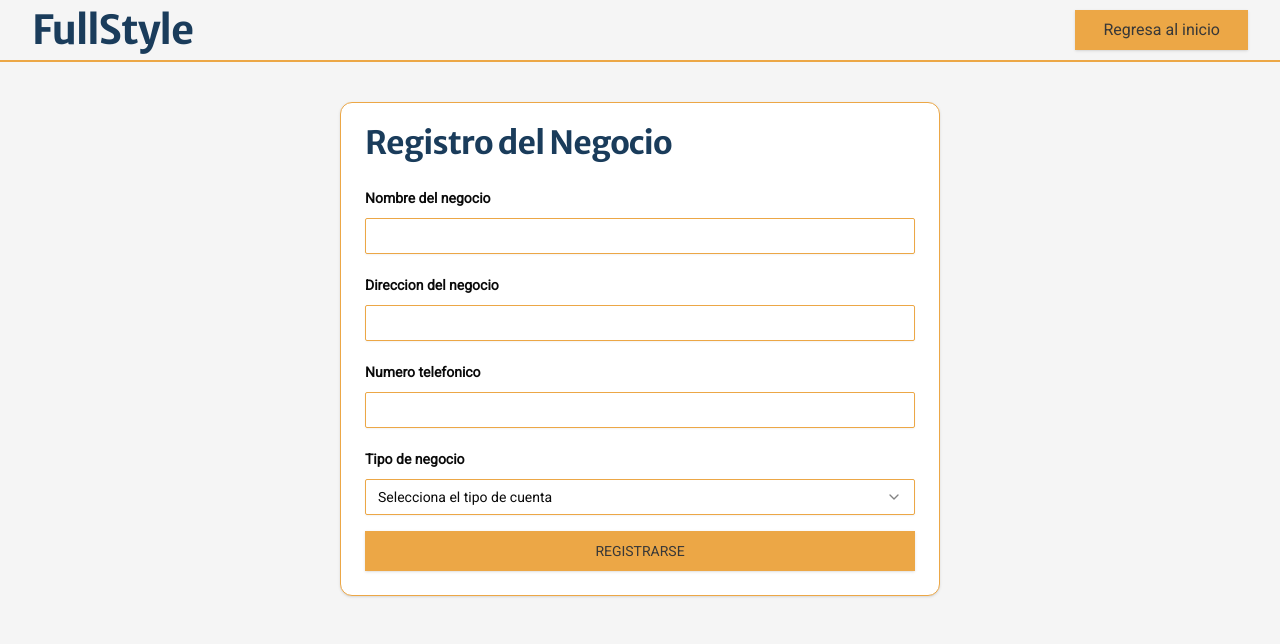
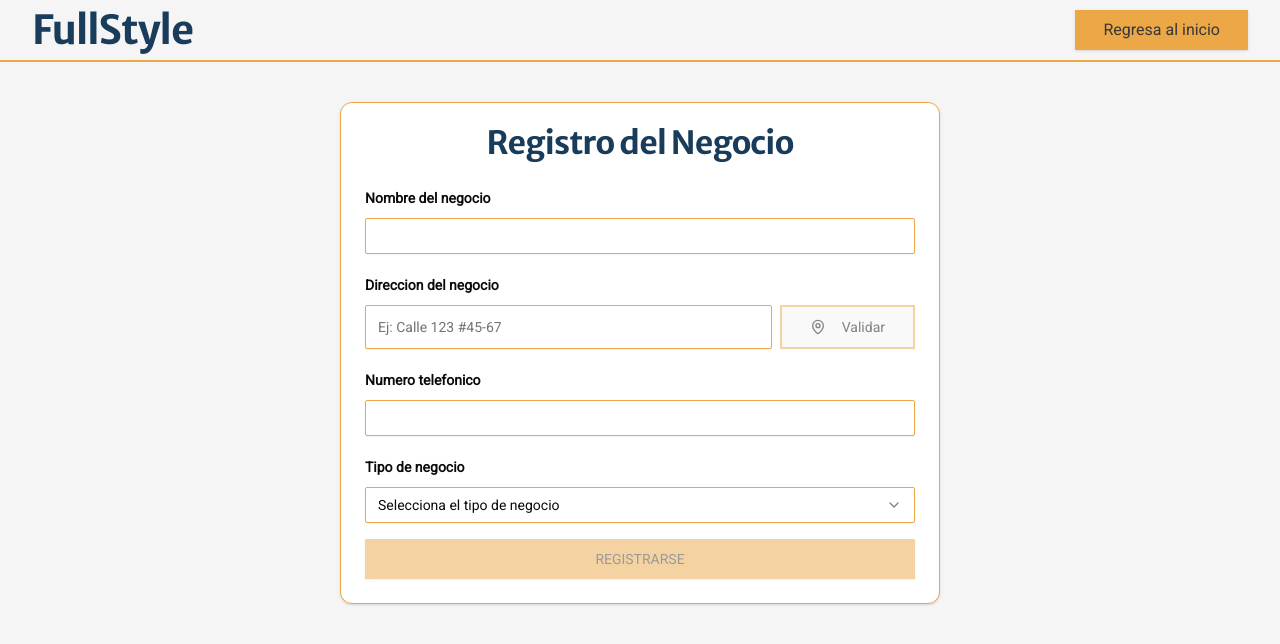
Before and after one commit to dieramirezma/FullStyle-Frontend, a Next.js app: page /register/business in a window 1280 px wide. Shown: the top 644 px of the page. Built offline with nearby package versions, Linux system fonts and the light colour scheme.

Commit message:
feat: implement address validation and integrate Google Maps in business registration form

```diff
--- /dev/null
+++ b/src/app/api/geocode/route.ts
@@ -0,0 +1,34 @@
+import { NextResponse } from 'next/server'
+
+const API_KEY = process.env.NEXT_PUBLIC_GOOGLE_MAPS_API_KEY // Usa una variable de entorno
+
+export async function GET (req: Request) {
+  const { searchParams } = new URL(req.url)
+  const address = searchParams.get('address')
+
+  if (!address) {
+    return NextResponse.json({ error: 'Falta la dirección' }, { status: 400 })
+  }
+
+  const url = `https://maps.googleapis.com/maps/api/geocode/json?address=${encodeURIComponent(address)}&key=${API_KEY}`
+
+  try {
+    const res = await fetch(url)
+    const data = await res.json()
+
+    if (data.status !== 'OK') {
+      return NextResponse.json({ error: 'No se encontró la dirección indicada' }, { status: 404 })
+    }
+
+    if (data.results[0].types[0] !== 'street_address' && data.results[0].types[0] !== 'premise') {
+      return NextResponse.json({ error: 'Dirección no válida' }, { status: 400 })
+    }
+
+    // sent geometry location and formatted address
+    const formattedAddress = data.results[0].formatted_address.split(',')[0]
+
+    return NextResponse.json({ location: data.results[0].geometry.location, formatted_address: formattedAddress })
+  } catch (error) {
+    return NextResponse.json({ error: 'Error en el servidor' }, { status: 500 })
+  }
+}
--- a/src/components/register-business-form.tsx
+++ b/src/components/register-business-form.tsx
@@ -2,34 +2,51 @@
 
 import { useState } from 'react'
 import { useForm } from 'react-hook-form'
-import { Card, CardContent, CardHeader, CardTitle } from './ui/card'
-import { Form, FormControl, FormField, FormItem, FormLabel, FormMessage } from './ui/form'
+import { Card, CardContent, CardHeader, CardTitle } from '@/components/ui/card'
+import { Form, FormControl, FormField, FormItem, FormLabel, FormMessage } from '@/components/ui/form'
 import { zodResolver } from '@hookform/resolvers/zod'
 import { z } from 'zod'
-import { Input } from './ui/input'
-import { Button } from './ui/button'
+import { Input } from '@/components/ui/input'
+import { Button } from '@/components/ui/button'
 import { Select, SelectContent, SelectItem, SelectTrigger, SelectValue } from '@/components/ui/select'
 import { useRouter } from 'next/navigation'
 import axios from 'axios'
+import { MapPin, Loader2 } from 'lucide-react'
+import GoogleMapComponent from '@/components/map'
 
 const businessTypes = ['Barberia', 'Peluqueria', 'Salon de estetica']
 
+interface ResponseGeo {
+  location: {
+    lat: number
+    lng: number
+  }
+  formatted_address: string
+}
+
 const userSchema = z.object({
-  name: z.string({
+  name: z
+    .string({
       required_error: 'El nombre es obligatorio'
-  }).min(1, {
+    })
+    .min(1, {
       message: 'El nombre es obligatorio'
     }),
-  address: z.string({
+  address: z
+    .string({
       required_error: 'La direccion es obligatoria'
-  }).min(1, {
-    message: 'El nombre es obligatorio'
+    })
+    .min(1, {
+      message: 'La direccion es obligatoria'
     }),
-  phone: z.string({
+  phone: z
+    .string({
       required_error: 'El numero telefonico es obligatorio'
-  }).min(1, {
-    message: 'El nombre es obligatorio'
-  }).regex(/^[0-9]+$/, {
+    })
+    .min(1, {
+      message: 'El numero telefonico es obligatorio'
+    })
+    .regex(/^[0-9]+$/, {
       message: 'El numero telefonico solo puede contener numeros'
     }),
   businessType: z.enum(['Barberia', 'Peluqueria', 'Salon de estetica'], {
@@ -49,9 +66,43 @@ export default function RegisterBusinessForm () {
 
   const [error, setError] = useState('')
   const [loading, setLoading] = useState(false)
+  const [addressLoading, setAddressLoading] = useState(false)
+  const [coords, setCoords] = useState<{ lat: number, lng: number } | null>(null)
+  const [showMap, setShowMap] = useState(false)
   const router = useRouter()
 
+  async function validateAddress (address: string) {
+    setAddressLoading(true)
+    setError('')
+    setCoords(null)
+
+    try {
+      // Append Bogota to the address if not already included
+      const fullAddress = address.toLowerCase().includes('bogota') ? address : `${address}, Bogota`
+
+      const res = await fetch(`/api/geocode?address=${encodeURIComponent(fullAddress)}`)
+      const data: ResponseGeo = await res.json()
+
+      if (res.ok) {
+        setCoords(data.location)
+        setShowMap(true)
+        form.setValue('address', data.formatted_address)
+      } else {
+        setError('No se pudo encontrar la dirección. Por favor, verifique e intente nuevamente.')
+      }
+    } catch (err) {
+      setError('Error al validar la dirección')
+    } finally {
+      setAddressLoading(false)
+    }
+  }
+
   async function onSubmit (values: z.infer<typeof userSchema>) {
+    if (!coords) {
+      setError('Por favor valide la dirección en el mapa antes de continuar')
+      return
+    }
+
     setError('')
     setLoading(true)
     const id = localStorage.getItem('userId')
@@ -67,7 +118,7 @@ export default function RegisterBusinessForm () {
       localStorage.setItem('siteId', String(response.data.id))
       router.push('/register/categories')
     } catch (error: any) {
-      if (error.response.data.message !== undefined) {
+      if (error.response?.data?.message) {
         setError(String(error.response.data.message))
       } else {
         setError('Ocurrió un error inesperado. Inténtalo de nuevo más tarde.')
@@ -77,24 +128,20 @@ export default function RegisterBusinessForm () {
     }
   }
 
-  console.log(form.formState.errors)
-
   return (
-    <Card className='w-full md:w-1/2'>
+    <Card className="w-full md:w-1/2">
       <CardHeader>
-        <CardTitle className="subtitle">
-          Registro del Negocio
-        </CardTitle>
+        <CardTitle className="subtitle text-center">Registro del Negocio</CardTitle>
       </CardHeader>
       <CardContent>
         <Form {...form}>
-          <form className='flex flex-col gap-y-4' onSubmit={form.handleSubmit(onSubmit)}>
+          <form className="flex flex-col gap-y-4" onSubmit={form.handleSubmit(onSubmit)}>
             <FormField
               name="name"
               control={form.control}
               render={({ field }) => (
                 <FormItem>
-                  <FormLabel className='font-black'>Nombre del negocio</FormLabel>
+                  <FormLabel className="font-black">Nombre del negocio</FormLabel>
                   <FormControl>
                     <Input {...field} />
                   </FormControl>
@@ -102,12 +149,44 @@ export default function RegisterBusinessForm () {
                 </FormItem>
               )}
             />
+
             <FormField
               name="address"
               control={form.control}
               render={({ field }) => (
                 <FormItem>
-                  <FormLabel className='font-black'>Direccion del negocio</FormLabel>
+                  <FormLabel className="font-black">Direccion del negocio</FormLabel>
+                  <div className="flex gap-2">
+                    <FormControl>
+                      <Input className='h-auto' {...field} placeholder="Ej: Calle 123 #45-67" />
+                    </FormControl>
+                    <Button
+                      type="button"
+                      variant="outline"
+                      onClick={async () => { await validateAddress(field.value) }}
+                      disabled={!field.value || addressLoading}
+                    >
+                      {addressLoading ? <Loader2 className="h-4 w-4 animate-spin" /> : <MapPin className="h-4 w-4" />}
+                      <span className="ml-2">Validar</span>
+                    </Button>
+                  </div>
+                  <FormMessage />
+                </FormItem>
+              )}
+            />
+
+            {showMap && coords && (
+              <div className="mt-2 rounded-lg overflow-hidden border">
+                <GoogleMapComponent position={coords} />
+              </div>
+            )}
+
+            <FormField
+              name="phone"
+              control={form.control}
+              render={({ field }) => (
+                <FormItem>
+                  <FormLabel className="font-black">Numero telefonico</FormLabel>
                   <FormControl>
                     <Input {...field} />
                   </FormControl>
@@ -115,48 +194,45 @@ export default function RegisterBusinessForm () {
                 </FormItem>
               )}
             />
-            <FormField
-              name="phone"
-              control={form.control}
-              render={({ field }) => (
-                <FormItem>
-                  <FormLabel className='font-black'>Numero telefonico</FormLabel>
-                  <FormControl>
-                    <Input {...field} />
-                  </FormControl>
-                  <FormMessage />
-                </FormItem>
-              )}
-            />
+
             <FormField
               control={form.control}
               name="businessType"
               render={({ field }) => (
                 <FormItem>
-                  <FormLabel className='font-black'>Tipo de negocio</FormLabel>
+                  <FormLabel className="font-black">Tipo de negocio</FormLabel>
                   <Select onValueChange={field.onChange} defaultValue={field.value}>
                     <FormControl>
                       <SelectTrigger>
-                        <SelectValue placeholder="Selecciona el tipo de cuenta" />
+                        <SelectValue placeholder="Selecciona el tipo de negocio" />
                       </SelectTrigger>
                     </FormControl>
                     <SelectContent>
-                      {
-                        businessTypes.map((type) => (
-                          <SelectItem key={ type } value={ type }>
-                            { type }
+                      {businessTypes.map((type) => (
+                        <SelectItem key={type} value={type}>
+                          {type}
                         </SelectItem>
-                        ))
-                      }
+                      ))}
                     </SelectContent>
                   </Select>
                   <FormMessage />
                 </FormItem>
               )}
             />
-            {(error.length > 0) && <p className="text-red-500 text-sm">{error}</p>}
-            <Button type="submit" disabled={loading}>
-              {loading ? 'Registrando...' : 'REGISTRARSE'}
+
+            {error && <p className="text-red-500 text-sm">{error}</p>}
+
+            <Button type="submit" disabled={loading || !coords}>
+              {loading
+                ? (
+                <>
+                  <Loader2 className="mr-2 h-4 w-4 animate-spin" />
+                  Registrando...
+                </>
+                  )
+                : (
+                    'REGISTRARSE'
+                  )}
             </Button>
           </form>
         </Form>
--- a/src/components/register-owner-form.tsx
+++ b/src/components/register-owner-form.tsx
@@ -141,7 +141,7 @@ export default function RegisterOwnerForm () {
       router.push('/register/business')
       console.log(localStorage.getItem('userId'))
     } catch (error: any) {
-      if (error.response.data.message !== undefined) {
+      if (error.response?.data?.message !== undefined) {
         setError(String(error.response.data.message))
       } else {
         setError('Ocurrió un error inesperado. Inténtalo de nuevo más tarde.')
```
Lines whose indentation alone changed are shown as unchanged.
